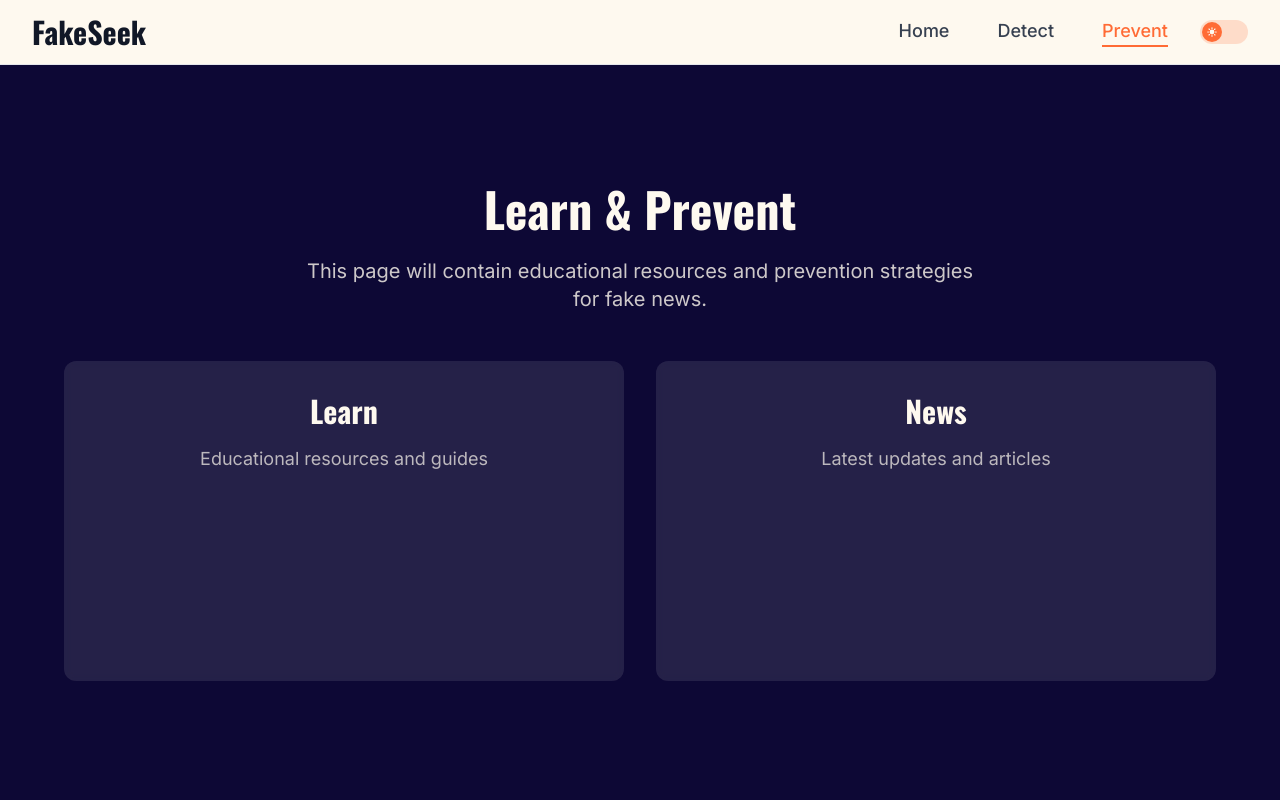
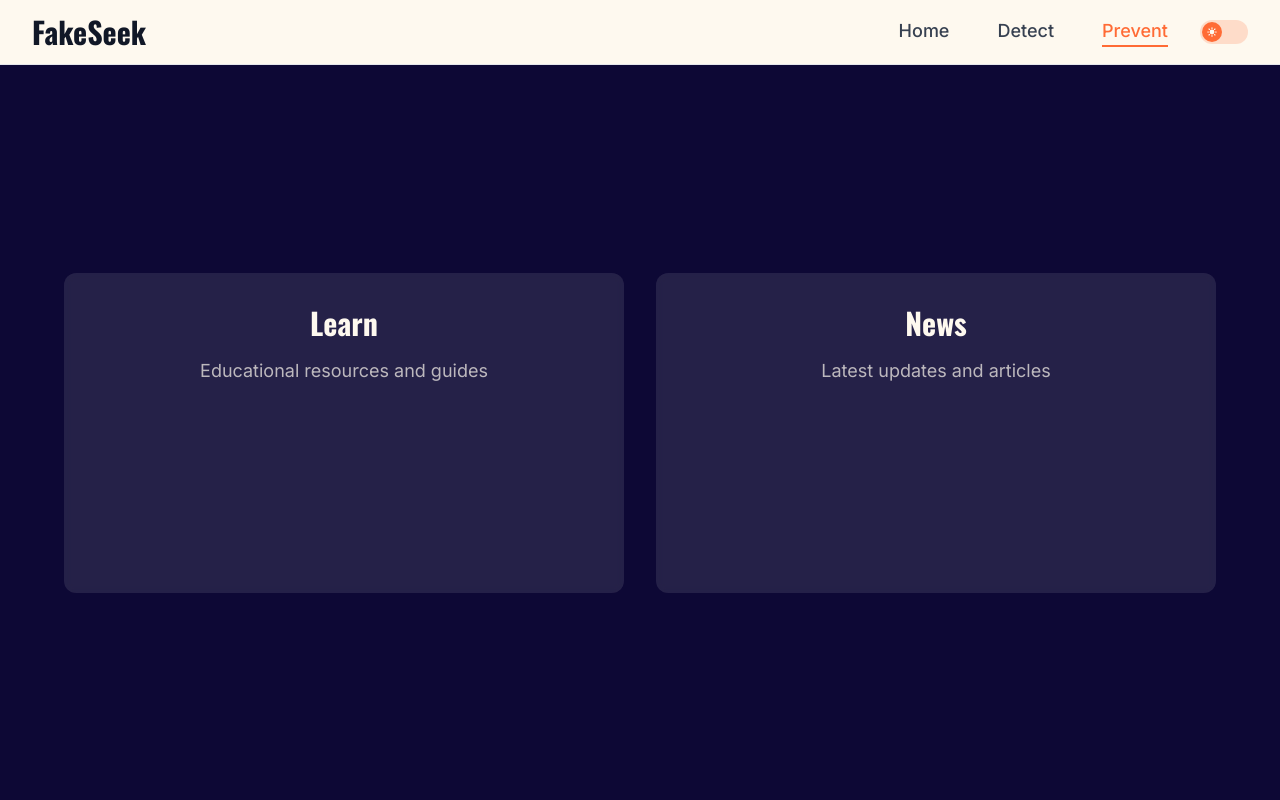
Before and after one commit to apun16/FakeSeek., a Next.js app: page /prevent in a window 1280 px wide. Shown: the top 800 px of the page. Built offline with nearby package versions, Linux system fonts and the light colour scheme; a web font is replaced by a local one.

Commit message:
added things

```diff
--- a/app/prevent/page.tsx
+++ b/app/prevent/page.tsx
@@ -6,14 +6,6 @@ export default function Prevent() {
 
       <main className="flex items-center justify-center h-[calc(100vh-4rem)]">
         <div className="w-full max-w-6xl">
-          <div className="text-center mb-12">
-            <h1 className="text-5xl font-oswald font-bold text-white mb-6">
-              Learn & Prevent
-            </h1>
-            <p className="text-xl font-inter text-white/80 max-w-2xl mx-auto">
-              This page will contain educational resources and prevention strategies for fake news.
-            </p>
-          </div>
 
           {/* Learn and News boxes */}
           <div className="flex gap-8 justify-center w-full">
```
